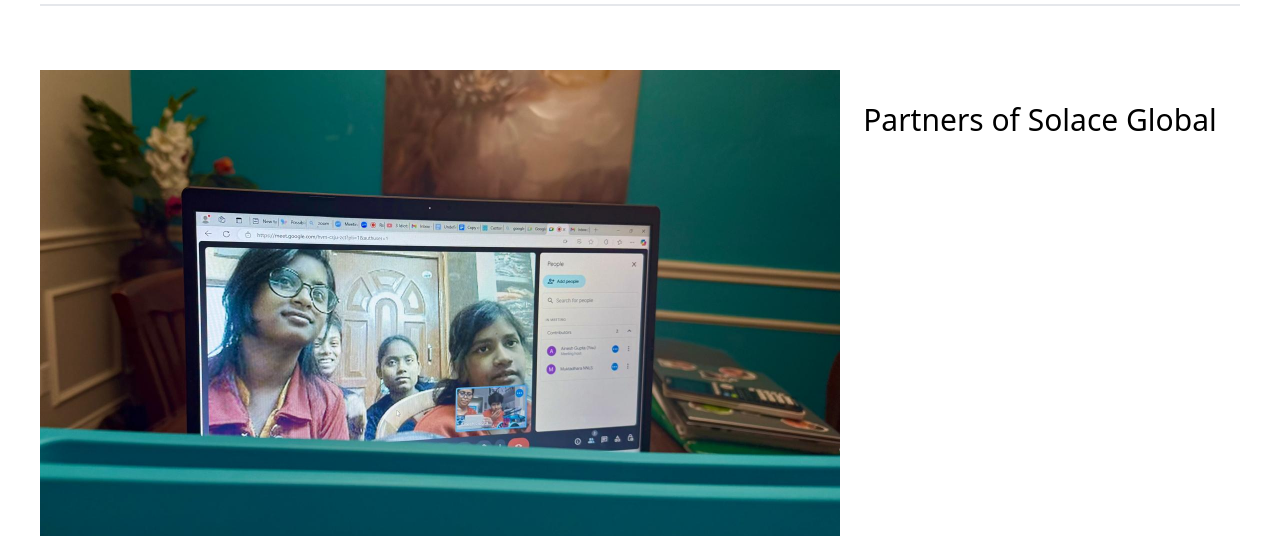
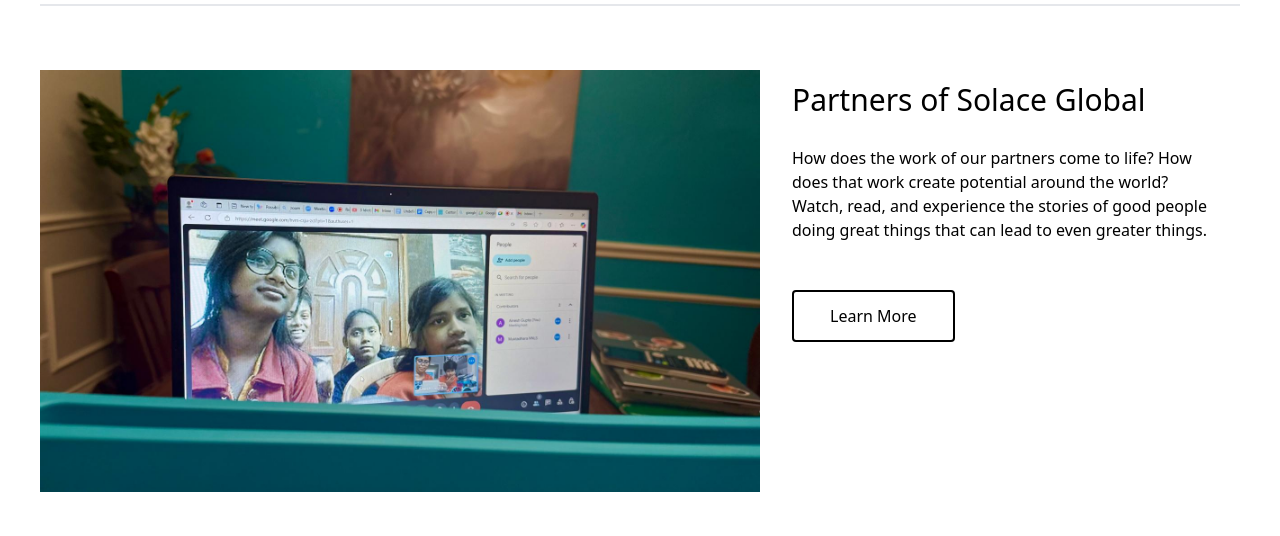
Before and after one commit to RishabhSingh08/Solace-Global, a SvelteKit app in the folder solaceglobal/: page / in a window 1280 px wide. Shown: the part 1499-2035 px from the top of the page. After the commit the page ends 1991 px from the top, so only its background shows below. Built offline with nearby package versions, Linux system fonts and the light colour scheme.

Commit message:
Partners Section

```diff
--- a/solaceglobal/src/routes/+page.svelte
+++ b/solaceglobal/src/routes/+page.svelte
@@ -76,13 +76,16 @@
             <div class="my-16 border-t-2"></div>
 
         <!-- Partners of Solace Global- has text - How does the work of our partners come to life? How does that work create potential around the world? Watch, read, and experience the stories of good people doing great things that can lead to even greater things. -->
-            <div class="grid grid-cols-3">
-                <div class="col-span-2">
+            <div class="grid grid-cols-5">
+                <div class="col-span-3">
                     <img src={PartnersImage} alt="Partners" class="">
                 </div>
-                <div class="">
-                    <p class="text-3xl py-8  text-center">Partners of Solace Global</p>
+                <div class="col-span-2">
+                    <p class="text-3xl px-8 my-3">Partners of Solace Global</p>
+                    <p class="px-8 mt-7">How does the work of our partners come to life? How does that work create potential around the world? Watch, read, and experience the stories of good people doing great things that can lead to even greater things.</p>
+                    <button class="mt-12 ml-8 transition border-2 border-black text-black py-3 px-9 rounded hover:text-white hover:bg-stone-800 hover:border-stone-800">Learn More</button>
                 </div>
+
             </div>
         <!-- End of Content Div -->
         </div>
```
